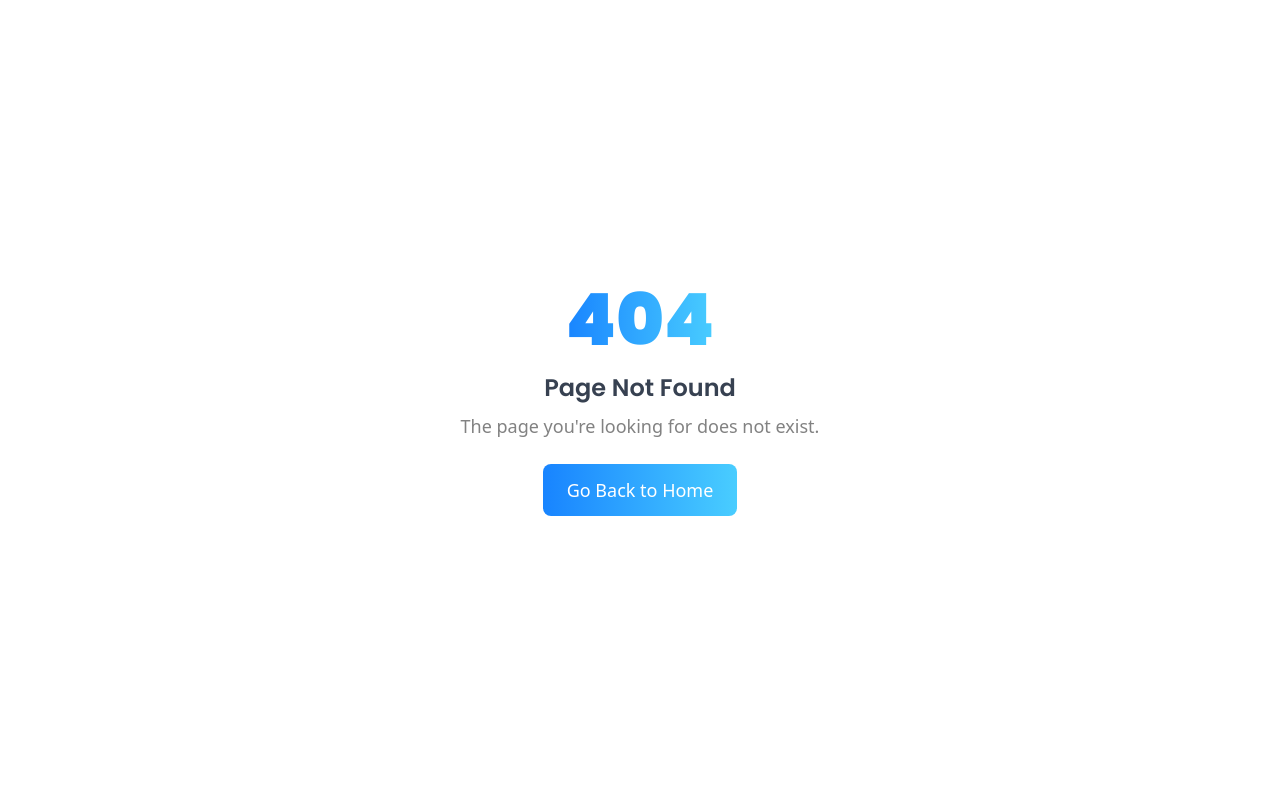
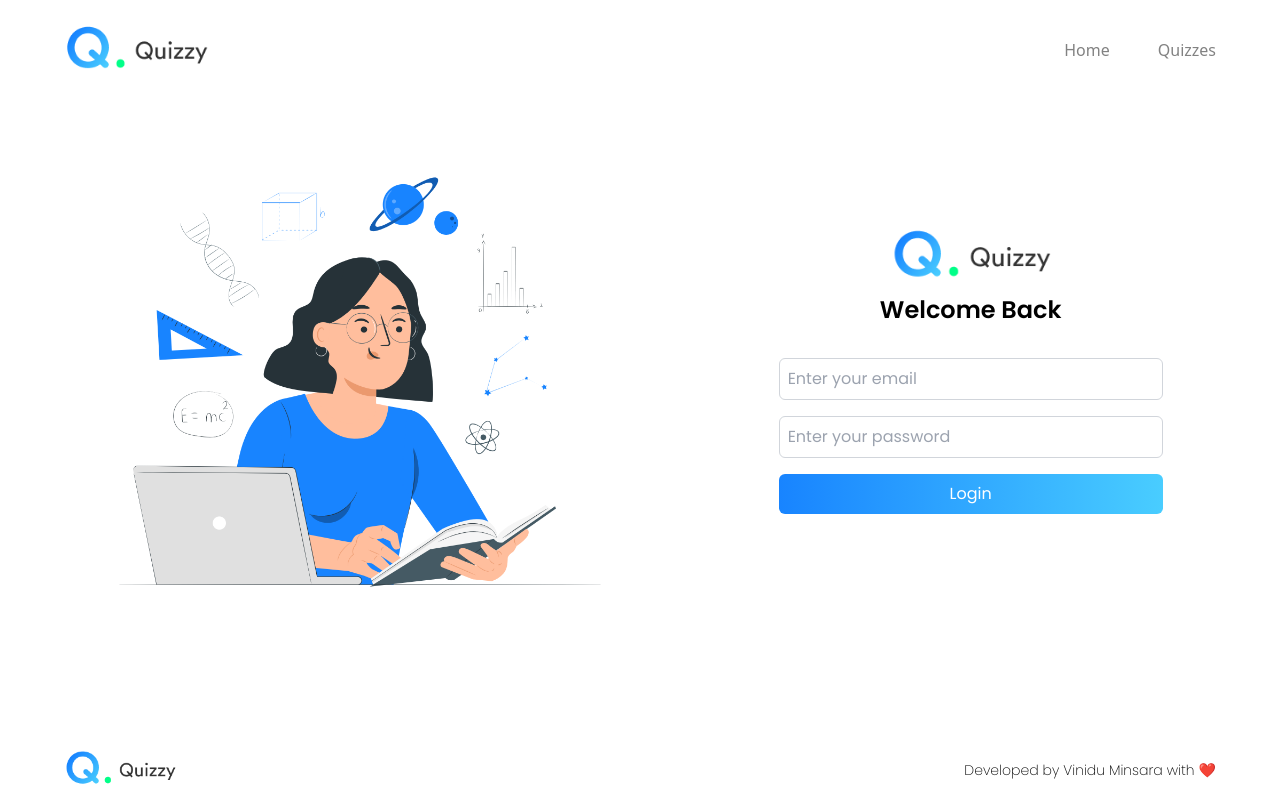
Before and after one commit to viniduminsara/Quizzy, a React (Vite) app: page /login in a window 1280 px wide. Before the commit this address had no page. Built offline with nearby package versions, Linux system fonts and the light colour scheme.

Commit message:
create login page

```diff
--- a/src/App.jsx
+++ b/src/App.jsx
@@ -6,6 +6,8 @@ import Quiz from "./pages/Quiz.jsx";
 import {Provider} from "react-redux";
 import store from "./store/index.js";
 import Error from "./pages/Error.jsx";
+import Signup from "./pages/Signup.jsx";
+import Login from "./pages/Login.jsx";
 
 const router = createBrowserRouter([
     {
@@ -16,6 +18,8 @@ const router = createBrowserRouter([
             { index: true, element: <Home /> },
             { path: 'quizzes', element: <Quizzes /> },
             { path: 'quiz/:quizId', element: <Quiz /> },
+            { path: 'signup', element: <Signup/> },
+            { path: 'login', element: <Login/> },
         ]
     }
 ]);
--- /dev/null
+++ b/src/components/StyledInput.jsx
@@ -0,0 +1,15 @@
+const StyledInput = ({ type, placeholder, value, onChangeHandler }) => {
+
+    return (
+        <input
+            type={type}
+            placeholder={placeholder}
+            value={value}
+            onChange={onChangeHandler}
+            className='poppins-regular border border-gray-300 p-2 rounded-md'
+            required
+        />
+    )
+}
+
+export default StyledInput;
--- /dev/null
+++ b/src/pages/Login.jsx
@@ -0,0 +1,57 @@
+import {useState} from "react";
+import Logo from "../assets/Logo.png";
+import StyledInput from "../components/StyledInput.jsx";
+import Image from "../assets/Login.png";
+import { getAuth, signInWithEmailAndPassword } from "firebase/auth";
+
+const Login = () => {
+    const [email, setEmail] = useState('');
+    const [password, setPassword] = useState('');
+
+    const handleSubmit = (e) => {
+        e.preventDefault();
+
+        const auth = getAuth();
+        signInWithEmailAndPassword(auth, email, password)
+            .then((userCredential) => {
+                const user = userCredential.user;
+                console.log(user);
+            })
+            .catch((error) => {
+                console.log(error);
+            })
+    };
+
+    return (
+        <>
+            <section className='flex flex-col-reverse md:flex-row justify-center items-center lg:space-x-32'>
+                <img src={Image} alt='hero image' className='w-96 md:w-5/12'/>
+                <div className='px-6'>
+                    <form onSubmit={handleSubmit} className='w-96 flex flex-col px-8 md:px-0 space-y-4'>
+                        <div className='flex flex-col justify-center items-center mb-4'>
+                            <img src={Logo} alt="logo" className='w-40'/>
+                            <h3 className='text-2xl poppins-semibold'>Welcome Back</h3>
+                        </div>
+                        <StyledInput
+                            type='email'
+                            placeholder='Enter your email'
+                            value={email}
+                            onChangeHandler={(e) => setEmail(e.target.value)}
+                        />
+                        <StyledInput
+                            type='password'
+                            placeholder='Enter your password'
+                            value={password}
+                            onChangeHandler={(e) => setPassword(e.target.value)}
+                        />
+                        <button type='submit' className='bg-gradient poppins-regular text-white p-2 rounded-md'>
+                            Login
+                        </button>
+                    </form>
+                </div>
+            </section>
+        </>
+    );
+}
+
+export default Login;
```
Also changed, not shown: src/assets/Login.png (added).
